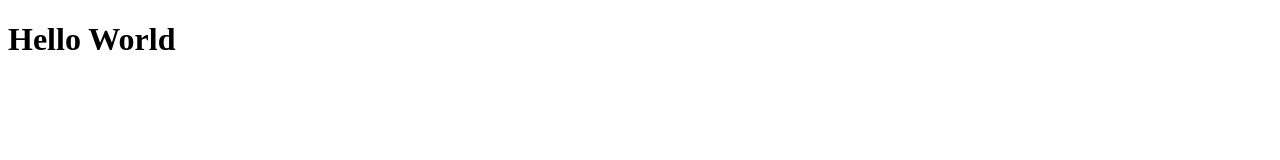
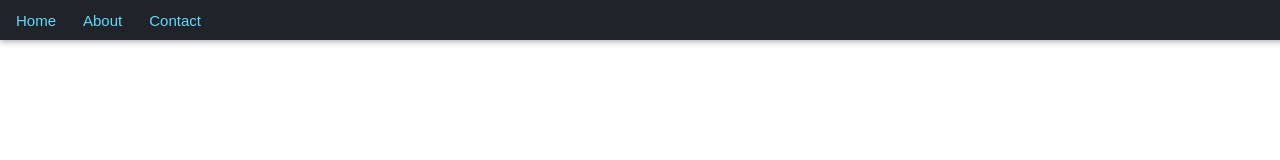
Before and after one commit to AlzenStudios/alzenstudios.github.io, a plain HTML site: page index.html in a window 1280 px wide. Drawn offline with Linux system fonts and the light colour scheme.

Commit message:
Updated AlzenDocs

```diff
--- /dev/null
+++ b/components/mainmenu.js
@@ -0,0 +1,52 @@
+export const Menubar = {
+  create: function(objects, stylesheet = {}) {
+    const bar = document.createElement("div");
+
+    // Default styles
+    const defaultStyle = {
+      position: "fixed",
+      top: "0",
+      left: "0",
+      width: "100%",
+      height: "40px",
+      background: "#1e1e1e",
+      color: "#fff",
+      display: "flex",
+      alignItems: "center",
+      padding: "0 10px",
+      boxShadow: "0 2px 6px rgba(0,0,0,0.3)",
+      fontFamily: "Segoe UI, sans-serif",
+      zIndex: "9999"
+    };
+
+    // Merge custom stylesheet
+    Object.assign(bar.style, defaultStyle, stylesheet.bar || {});
+
+    // Build menu items
+    objects.forEach(obj => {
+      const btn = document.createElement("button");
+      btn.textContent = obj.label || "Item";
+
+      const defaultBtn = {
+        background: "transparent",
+        border: "none",
+        color: "#fff",
+        marginRight: "15px",
+        cursor: "pointer",
+        fontSize: "15px"
+      };
+
+      Object.assign(btn.style, defaultBtn, stylesheet.button || {});
+
+      btn.onmouseover = () => btn.style.color = (stylesheet.hoverColor || "#00bcd4");
+      btn.onmouseout  = () => btn.style.color = (stylesheet.button?.color || "#fff");
+
+      if (typeof obj.onclick === "function") btn.onclick = obj.onclick;
+      bar.appendChild(btn);
+    });
+
+    document.body.style.paddingTop = (stylesheet.bar?.height || "40px");
+    document.body.appendChild(bar);
+    return bar;
+  }
+};
--- a/index.html
+++ b/index.html
@@ -6,6 +6,22 @@
     <title>Alzenstudios : Documentation</title>
 </head>
 <body>
-    <h1>Hello World</h1>
+    <script type="module">
+    import { Menubar } from './components/mainmenu.js';
+
+    const objects = [
+      { label: "Home", onclick: () => alert("Home clicked") },
+      { label: "About", onclick: () => alert("About clicked") },
+      { label: "Contact", onclick: () => alert("Contact clicked") }
+    ];
+
+    const stylesheet = {
+      bar: { background: "#20232a" },
+      button: { color: "#61dafb" },
+      hoverColor: "#21a1f1"
+    };
+
+    var menubar = Menubar.create(objects, stylesheet);
+    </script>
 </body>
 </html>
```
